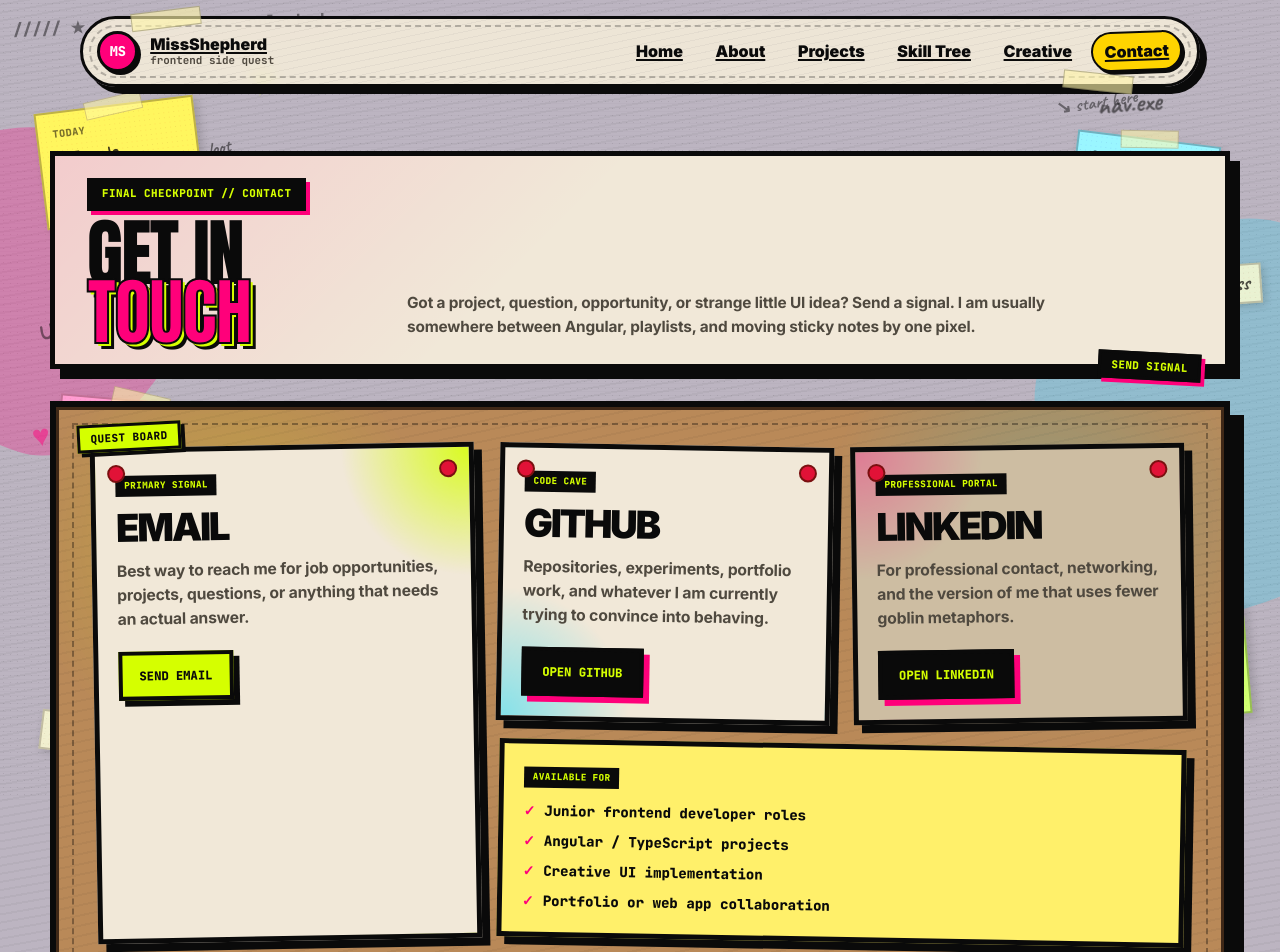
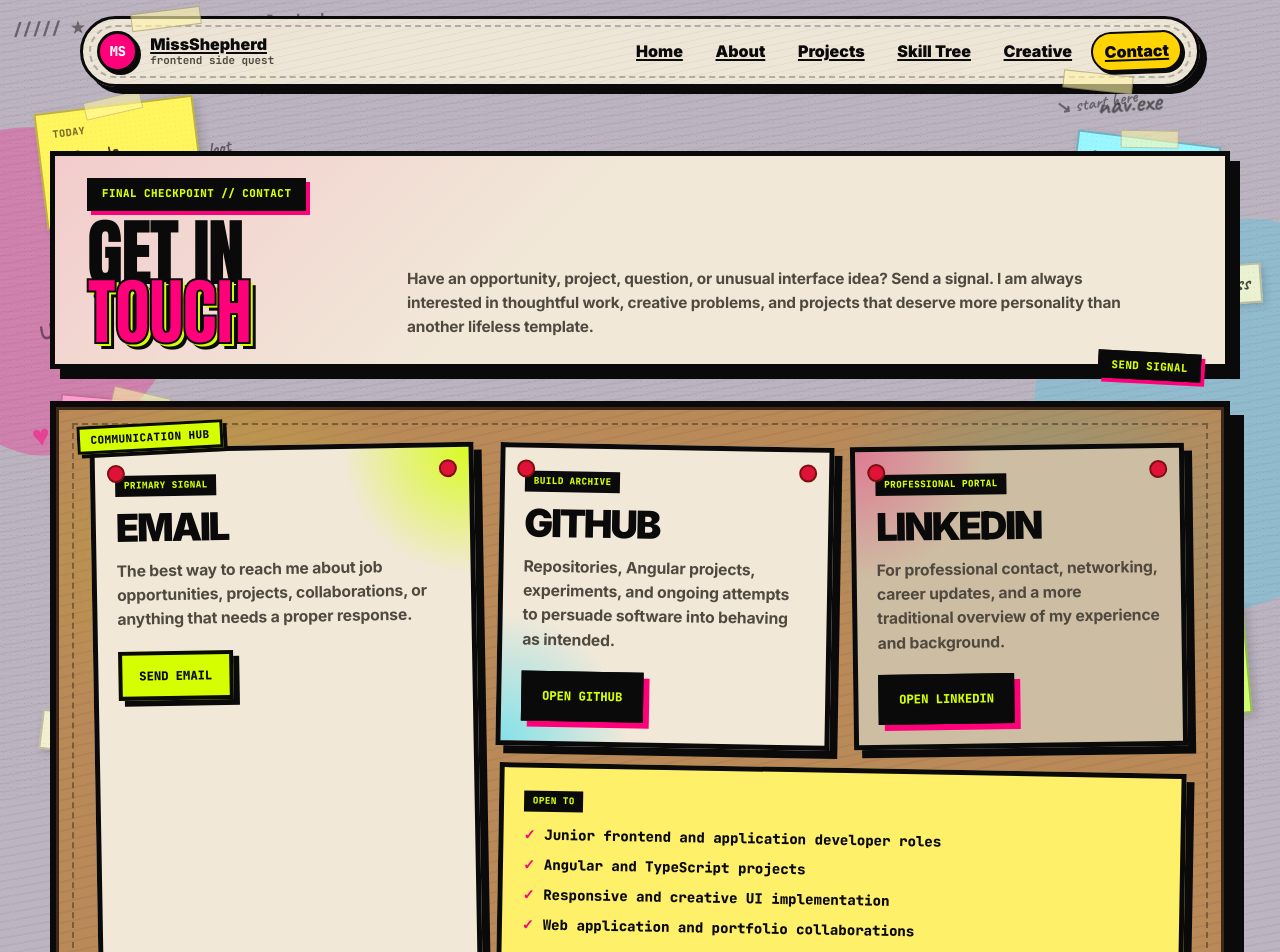
Before and after one commit to MissShepherd/missshepherd-portfolio, an Angular app: page /contact in a window 1280 px wide. Shown: the top 952 px of the page. Built offline with nearby package versions, Linux system fonts and the light colour scheme.

Commit message:
style: update contact page content and labels for clarity and engagement

```diff
--- a/src/app/pages/contact/contact.html
+++ b/src/app/pages/contact/contact.html
@@ -8,14 +8,15 @@
     </h1>
 
     <p>
-      Got a project, question, opportunity, or strange little UI idea? Send a
-      signal. I am usually somewhere between Angular, playlists, and moving
-      sticky notes by one pixel.
+      Have an opportunity, project, question, or unusual interface idea?
+      Send a signal. I am always interested in thoughtful work, creative
+      problems, and projects that deserve more personality than another
+      lifeless template.
     </p>
   </header>
 
   <section class="contact-board" aria-label="Contact options">
-    <div class="contact-board-label">Quest Board</div>
+    <div class="contact-board-label">Communication Hub</div>
 
     <article class="contact-card main-contact">
       <span class="card-label">Primary Signal</span>
@@ -23,23 +24,26 @@
       <h2>Email</h2>
 
       <p>
-        Best way to reach me for job opportunities, projects, questions, or
-        anything that needs an actual answer.
+        The best way to reach me about job opportunities, projects,
+        collaborations, or anything that needs a proper response.
       </p>
 
-      <a class="contact-button primary" href="mailto:TatjanaVSchaefer@gmail.com">
+      <a
+        class="contact-button primary"
+        href="mailto:TatjanaVSchaefer@gmail.com"
+      >
         Send Email
       </a>
     </article>
 
     <article class="contact-card">
-      <span class="card-label">Code Cave</span>
+      <span class="card-label">Build Archive</span>
 
       <h2>GitHub</h2>
 
       <p>
-        Repositories, experiments, portfolio work, and whatever I am currently
-        trying to convince into behaving.
+        Repositories, Angular projects, experiments, and ongoing attempts to
+        persuade software into behaving as intended.
       </p>
 
       <a
@@ -58,8 +62,8 @@
       <h2>LinkedIn</h2>
 
       <p>
-        For professional contact, networking, and the version of me that uses
-        fewer goblin metaphors.
+        For professional contact, networking, career updates, and a more
+        traditional overview of my experience and background.
       </p>
 
       <a
@@ -73,13 +77,13 @@
     </article>
 
     <article class="contact-note">
-      <span>Available For</span>
+      <span>Open To</span>
 
       <ul>
-        <li>Junior frontend developer roles</li>
-        <li>Angular / TypeScript projects</li>
-        <li>Creative UI implementation</li>
-        <li>Portfolio or web app collaboration</li>
+        <li>Junior frontend and application developer roles</li>
+        <li>Angular and TypeScript projects</li>
+        <li>Responsive and creative UI implementation</li>
+        <li>Web application and portfolio collaborations</li>
       </ul>
     </article>
   </section>
```
